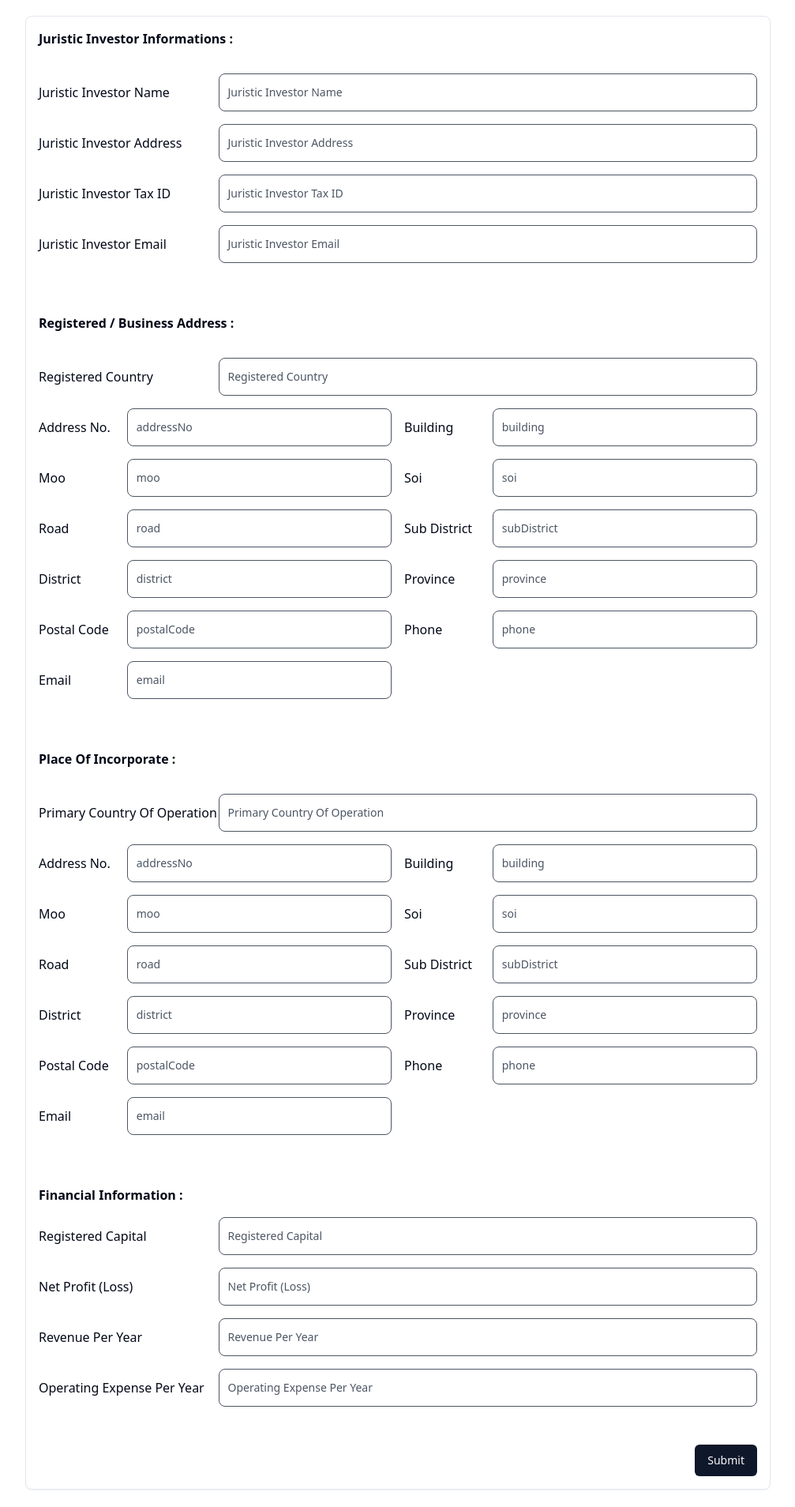
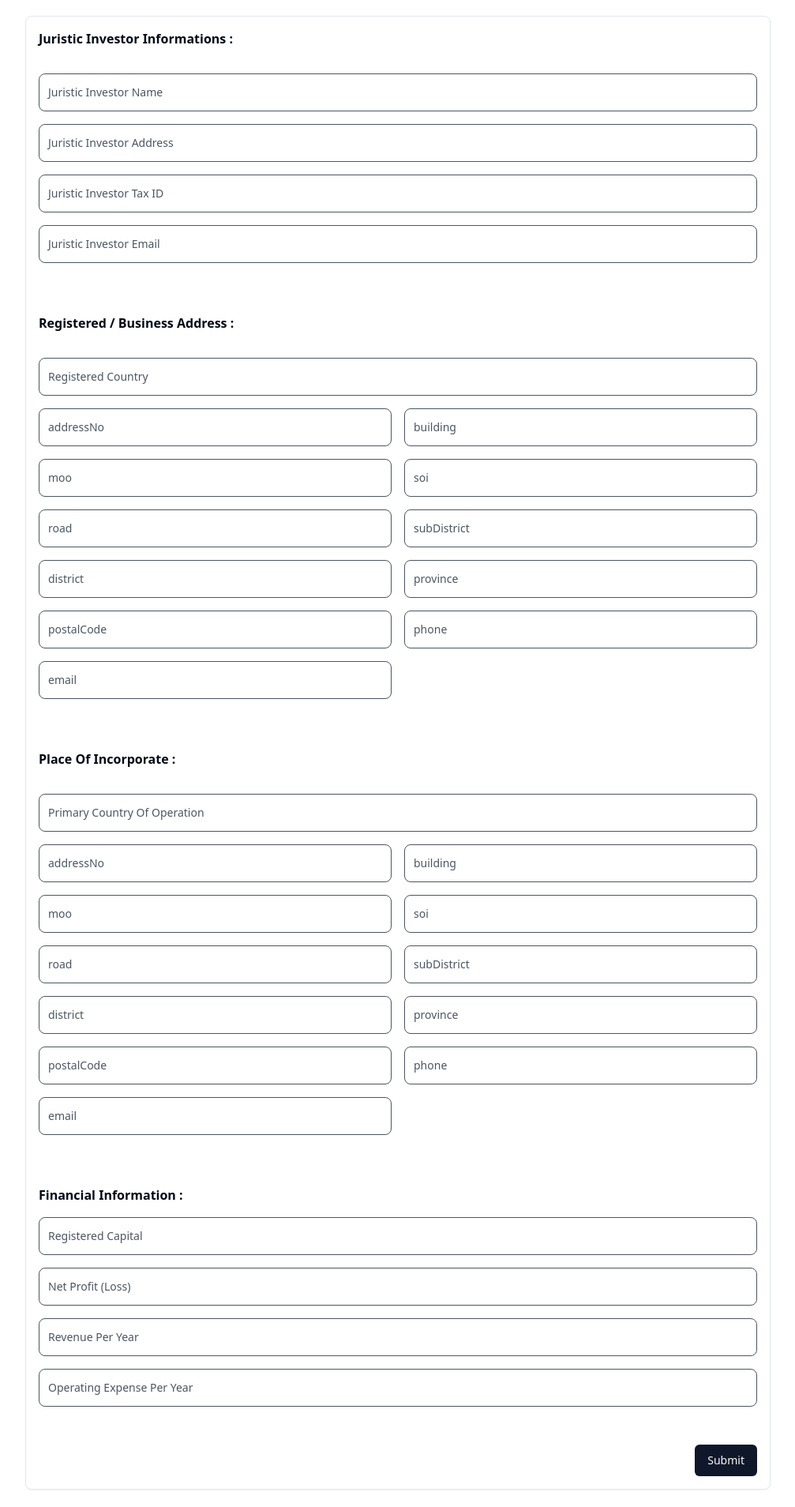
Before and after one commit to amerikarno/corporate-web-admin, a React (Vite) app: page /corporate/create in a window 1280 px wide. Shown: the top 1908 px of the page at 79% size, without its empty margins (136-1143 px from the left). Built offline with nearby package versions, Linux system fonts and the light colour scheme.

Commit message:
temp save

```diff
--- a/src/pages/corporate/components/addressForm.tsx
+++ b/src/pages/corporate/components/addressForm.tsx
@@ -34,7 +34,7 @@ export function AddressForm({
       {fields.map(([fieldName], index) => {
         return (
           <div key={index} className="flex-col">
-            <SideLabelInput title={mappingAddress[fieldName]}>
+            {/* <SideLabelInput title={mappingAddress[fieldName]}> */}
               <Input
                 label={fieldName}
                 {...register(`${keyType}.${fieldName}` as any)}
@@ -44,7 +44,7 @@ export function AddressForm({
                 disabled={isSubmitting}
                 type={fieldName == "email" ? "email" : "text"}
               />
-            </SideLabelInput>
+            {/* </SideLabelInput> */}
             {errors && errors[fieldName as keyof TAddressSchema] && (
               <p className="text-red-500">
                 {errors[fieldName as keyof TAddressSchema]?.message}
--- a/src/pages/corporate/components/formCorporateInfo.tsx
+++ b/src/pages/corporate/components/formCorporateInfo.tsx
@@ -43,7 +43,7 @@ export function FormCorporateInfo({ onsubmit }: TCorporateInfoFormProps) {
             <h1 className="col-span-4 font-bold pb-4">
               Juristic Investor Informations :
             </h1>
-            <SideLabelInput title="Juristic Investor Name">
+            {/* <SideLabelInput title="Juristic Investor Name"> */}
               <Input
                 id={"Juristic Investor Name"}
                 label={"Juristic Investor Name"}
@@ -55,8 +55,8 @@ export function FormCorporateInfo({ onsubmit }: TCorporateInfoFormProps) {
               {errors.name && (
                 <p className="text-red-500">{errors.name.message}</p>
               )}
-            </SideLabelInput>
-            <SideLabelInput title="Juristic Investor Address">
+            {/* </SideLabelInput>
+            <SideLabelInput title="Juristic Investor Address"> */}
               <Input
                 id={"Juristic Investor Address"}
                 label={"Juristic Investor Address"}
@@ -70,8 +70,8 @@ export function FormCorporateInfo({ onsubmit }: TCorporateInfoFormProps) {
                   {errors.commercialRegisteredNo.message}
                 </p>
               )}
-            </SideLabelInput>
-            <SideLabelInput title="Juristic Investor Tax ID">
+            {/* </SideLabelInput>
+            <SideLabelInput title="Juristic Investor Tax ID"> */}
               <Input
                 id={"Juristic Investor Tax ID"}
                 label={"Juristic Investor Tax ID"}
@@ -83,8 +83,8 @@ export function FormCorporateInfo({ onsubmit }: TCorporateInfoFormProps) {
               {errors.taxId && (
                 <p className="text-red-500">{errors.taxId.message}</p>
               )}
-            </SideLabelInput>
-            <SideLabelInput title="Juristic Investor Email">
+            {/* </SideLabelInput>
+            <SideLabelInput title="Juristic Investor Email"> */}
               <Input
                 id={"Juristic Investor Email"}
                 label={"Juristic Investor Email"}
@@ -98,12 +98,12 @@ export function FormCorporateInfo({ onsubmit }: TCorporateInfoFormProps) {
                   {errors.dateIncorporation.message}
                 </p>
               )}
-            </SideLabelInput>
+            {/* </SideLabelInput> */}
           </div>
 
           <div className="p-4 space-y-4">
             <h1 className="font-bold pb-4">Registered / Business Address :</h1>
-            <SideLabelInput title="Registered Country">
+            {/* <SideLabelInput title="Registered Country"> */}
               <Input
                 id={"Registered Country"}
                 label={"Registered Country"}
@@ -117,7 +117,7 @@ export function FormCorporateInfo({ onsubmit }: TCorporateInfoFormProps) {
                   {errors.registeredCountry.message}
                 </p>
               )}
-            </SideLabelInput>
+            {/* </SideLabelInput> */}
             <AddressForm
               isSubmitting={isSubmitting}
               errors={errors.registeredAddress}
@@ -128,7 +128,7 @@ export function FormCorporateInfo({ onsubmit }: TCorporateInfoFormProps) {
 
           <div className="p-4 space-y-4">
             <h1 className="font-bold pb-4">Place Of Incorporate :</h1>
-            <SideLabelInput title="Primary Country Of Operation">
+            {/* <SideLabelInput title="Primary Country Of Operation"> */}
               <Input
                 id={"Primary Country Of Operation"}
                 label={"Primary Country Of Operation"}
@@ -140,7 +140,7 @@ export function FormCorporateInfo({ onsubmit }: TCorporateInfoFormProps) {
               {errors.operateCountry && (
                 <p className="text-red-500">{errors.operateCountry.message}</p>
               )}
-            </SideLabelInput>
+            {/* </SideLabelInput> */}
             <AddressForm
               errors={errors.incorporatedAddress}
               register={register}
@@ -151,7 +151,7 @@ export function FormCorporateInfo({ onsubmit }: TCorporateInfoFormProps) {
 
           <div className="p-4 space-y-4">
             <h1 className="col-span-4 font-bold">Financial Information :</h1>
-            <SideLabelInput title="Registered Capital">
+            {/* <SideLabelInput title="Registered Capital"> */}
               <Input
                 id={"Registered Capital"}
                 label={"Registered Capital"}
@@ -162,8 +162,8 @@ export function FormCorporateInfo({ onsubmit }: TCorporateInfoFormProps) {
               {errors.financial && (
                 <p className="text-red-500">{errors.financial.message}</p>
               )}
-            </SideLabelInput>
-            <SideLabelInput title="Net Profit (Loss)">
+            {/* </SideLabelInput>
+            <SideLabelInput title="Net Profit (Loss)"> */}
               <Input
                 id={"Net Profit (Loss)"}
                 label={"Net Profit (Loss)"}
@@ -174,8 +174,8 @@ export function FormCorporateInfo({ onsubmit }: TCorporateInfoFormProps) {
               {errors.financial && (
                 <p className="text-red-500">{errors.financial.message}</p>
               )}
-            </SideLabelInput>
-            <SideLabelInput title="Revenue Per Year">
+            {/* </SideLabelInput>
+            <SideLabelInput title="Revenue Per Year"> */}
               <Input
                 id={"Revenue Per Year"}
                 label={"Revenue Per Year"}
@@ -186,8 +186,8 @@ export function FormCorporateInfo({ onsubmit }: TCorporateInfoFormProps) {
               {errors.financial && (
                 <p className="text-red-500">{errors.financial.message}</p>
               )}
-            </SideLabelInput>
-            <SideLabelInput title="Operating Expense Per Year">
+            {/* </SideLabelInput>
+            <SideLabelInput title="Operating Expense Per Year"> */}
               <Input
                 id={"Operating Expense Per Year"}
                 label={"Operating Expense Per Year"}
@@ -198,7 +198,7 @@ export function FormCorporateInfo({ onsubmit }: TCorporateInfoFormProps) {
               {errors.financial && (
                 <p className="text-red-500">{errors.financial.message}</p>
               )}
-            </SideLabelInput>
+            {/* </SideLabelInput> */}
           </div>
           <div className="flex justify-end pb-4 pr-4">
             <Button type="submit" disabled={isSubmitting}>
--- a/src/pages/corporate/components/formDirectorInfo.tsx
+++ b/src/pages/corporate/components/formDirectorInfo.tsx
@@ -9,7 +9,6 @@ import {
   TIndividualsDirectorSchema,
 } from "../constants/schemas";
 import { sleep } from "@/lib/utils";
-import { useFormIndividualsDirector } from "../hook/useFormDirector";
 import { TDirector } from "../constants/types";
 import { Table } from "./dataTable";
 import { AddressForm } from "./directorAddressForm";
--- a/src/pages/corporate/constants/initialData.ts
+++ b/src/pages/corporate/constants/initialData.ts
@@ -23,6 +23,11 @@ export const initAddress = {
   phone: "",
   type: 0,
 };
+
+export const registeredCountryPrimaryCountryOperation = {
+  registeredCountry : "",
+
+}
 
 export const emptyCorporateTypeAndIncome: TCorporateTypeAndIncome = {
   juristicType: "",
--- /dev/null
+++ b/src/pages/corporate/hook/useFormCorporateInfo.ts
@@ -0,0 +1,35 @@
+import { useState } from "react";
+import { copy } from "@/lib/utils";
+import { TCorporateTypeAndIncome } from "../constants/types";
+import { emptyCorporateTypeAndIncome } from "../constants/initialData";
+import { boolean, z, ZodIssue } from "zod";
+import { corporateTypeAndIncomeSchema } from "../constants/schemas";
+
+export function useFormCorporateInfo() {
+
+    const [isRegisteredCountryOfOperation,setIsRegisteredCountryOfOperation] =
+    useState<boolean>(false);
+
+
+    const handleErrors = (error: ZodIssue[] | null) => {
+        setErrors(error);
+      };
+
+
+    const getError = (
+        keyName: string[],
+        errors: ZodIssue[] | null
+      ): ZodIssue | null => {
+        if (errors === null) return null;
+
+        return (
+          errors.find((error) =>
+            keyName.every((key) => error.path!.map(String).includes(key))
+          ) || null
+        );
+      };
+
+    return(
+
+    )
+}
```
